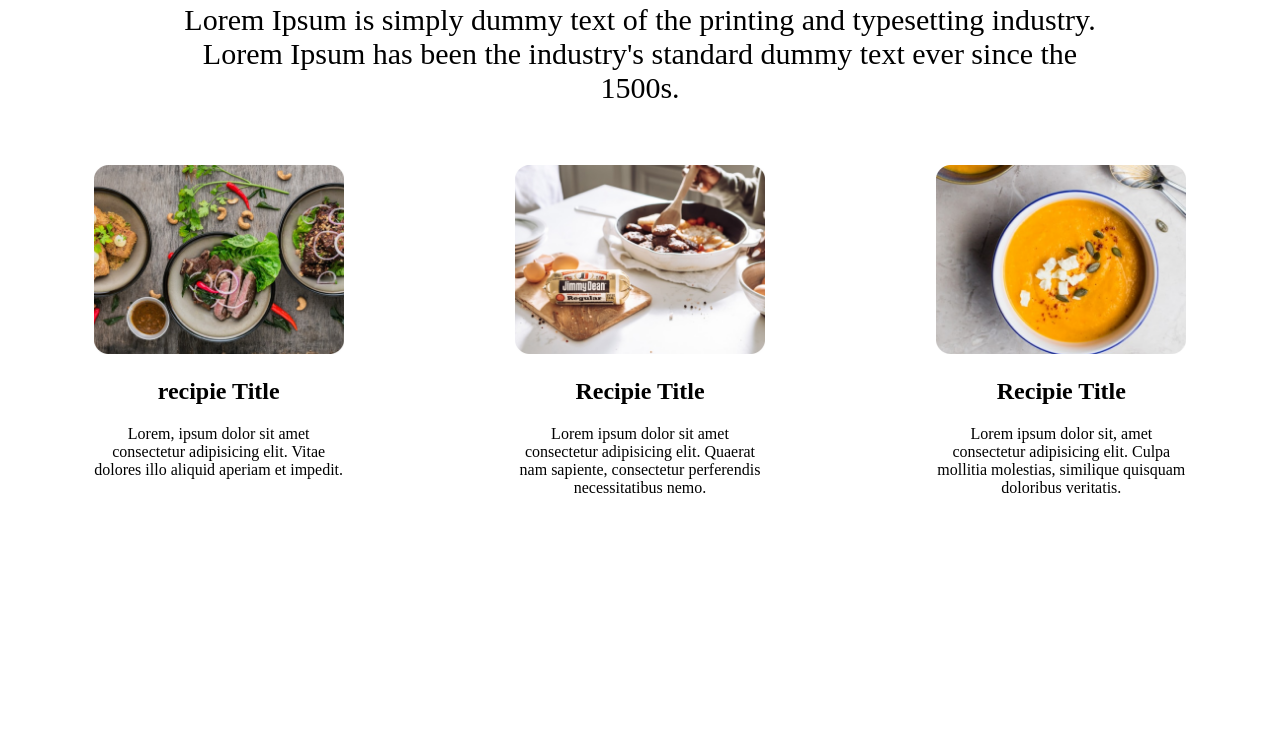
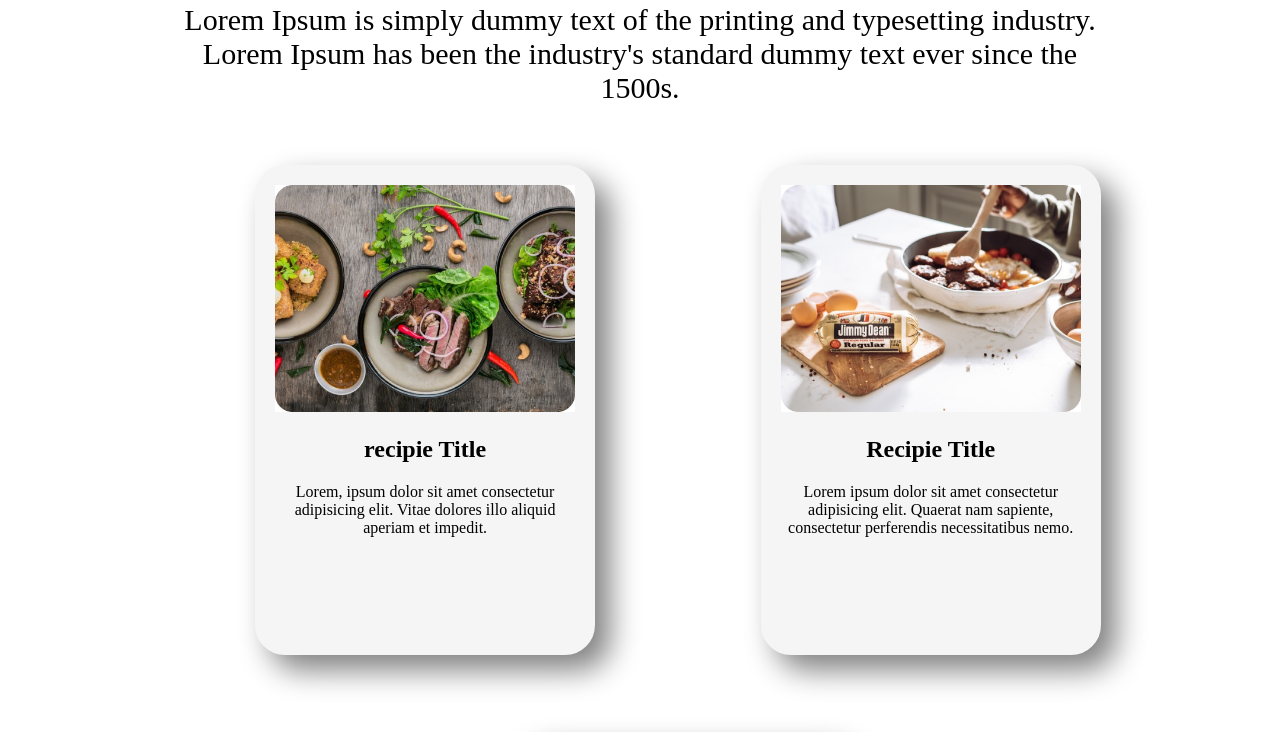
Before and after one commit to Abdussh01/food-network, a plain HTML site: page index.html in a window 1280 px wide. Shown: the part 1610-2342 px from the top of the page. Before the commit the page ends 2131 px from the top, so only its background shows below. Drawn offline with Linux system fonts and the light colour scheme.

Commit message:
box commit

```diff
--- a/style.css
+++ b/style.css
@@ -56,16 +56,22 @@ h1 {
 
 .box {
     display: flex;
-    width: 100%;
+    width: 80%;
     flex-wrap: wrap;
     justify-content: space-around;
-
+    margin-left: 13%;
 }
 
 .card {
-    width: 250px;
+    width: 300px;
     text-align: center;
     margin-top: 30px;
+    box-shadow: 15px 15px 30px gray;
+    margin-bottom: 5%;
+    border-radius: 30px;
+    height: 450px;
+    background-color: whitesmoke;
+    border: 20px whitesmoke solid;
 }
 
 .card img {
```
Also changed, not shown: index.html (+1 -1 lines).
